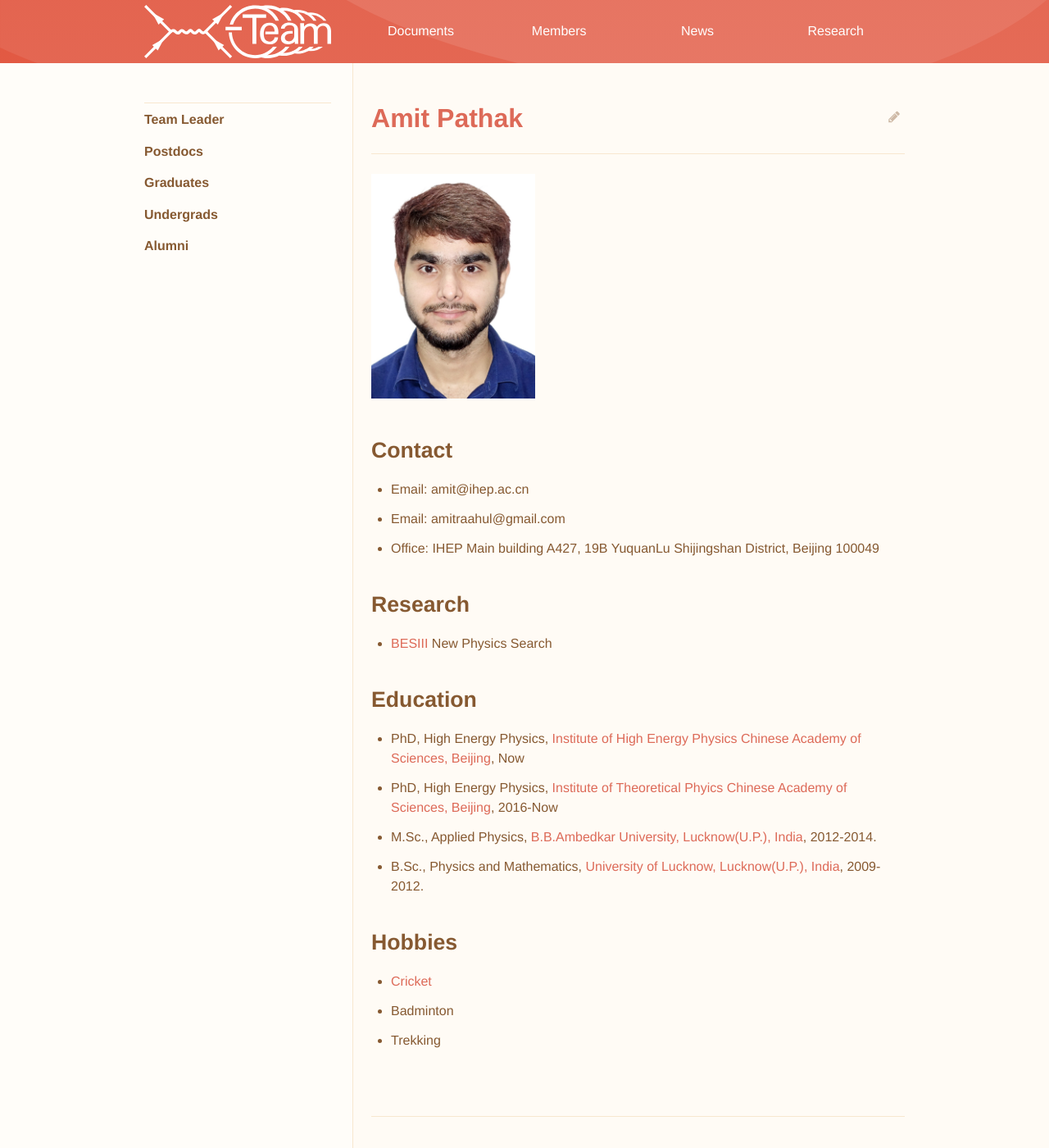
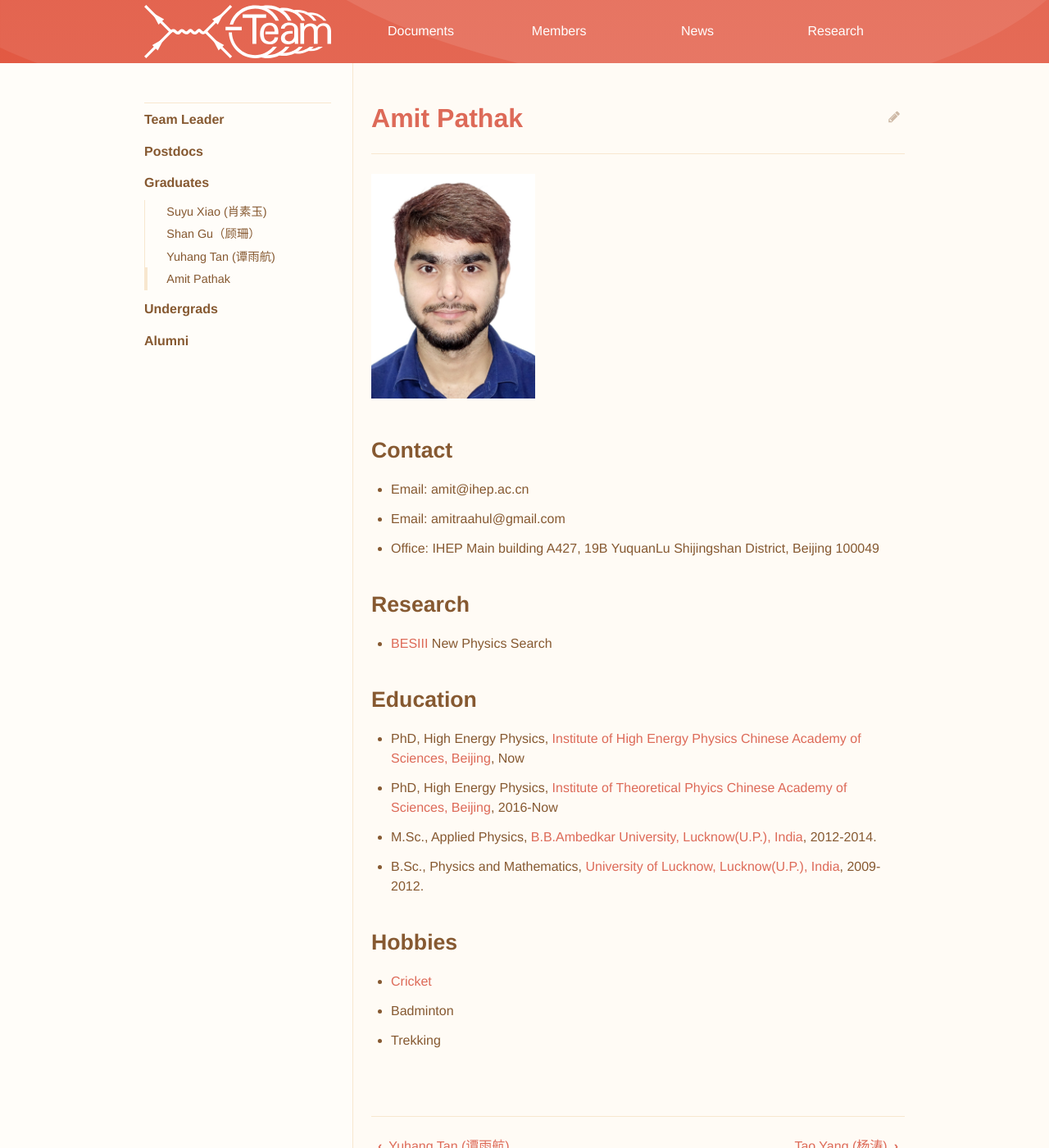
Before and after one commit to dt-np/xteam, a Jekyll site: the page built from _members/Amit_Pathak.md, in a window 1280 px wide and 1400 px high. Shown: the whole window at 82% size. Built offline with Jekyll 4.4.1, drawn with Linux system fonts in a browser that asks for light colours.

Commit message:
Update members.yml

```diff
--- a/_data/members.yml
+++ b/_data/members.yml
@@ -13,7 +13,7 @@
     - Suyu_Xiao
     - Shan_Gu
     - Yuhang_Tan
-
+    - Amit_Pathak
 - title: Undergrads
   pages:
     - Tao_Yang
```
